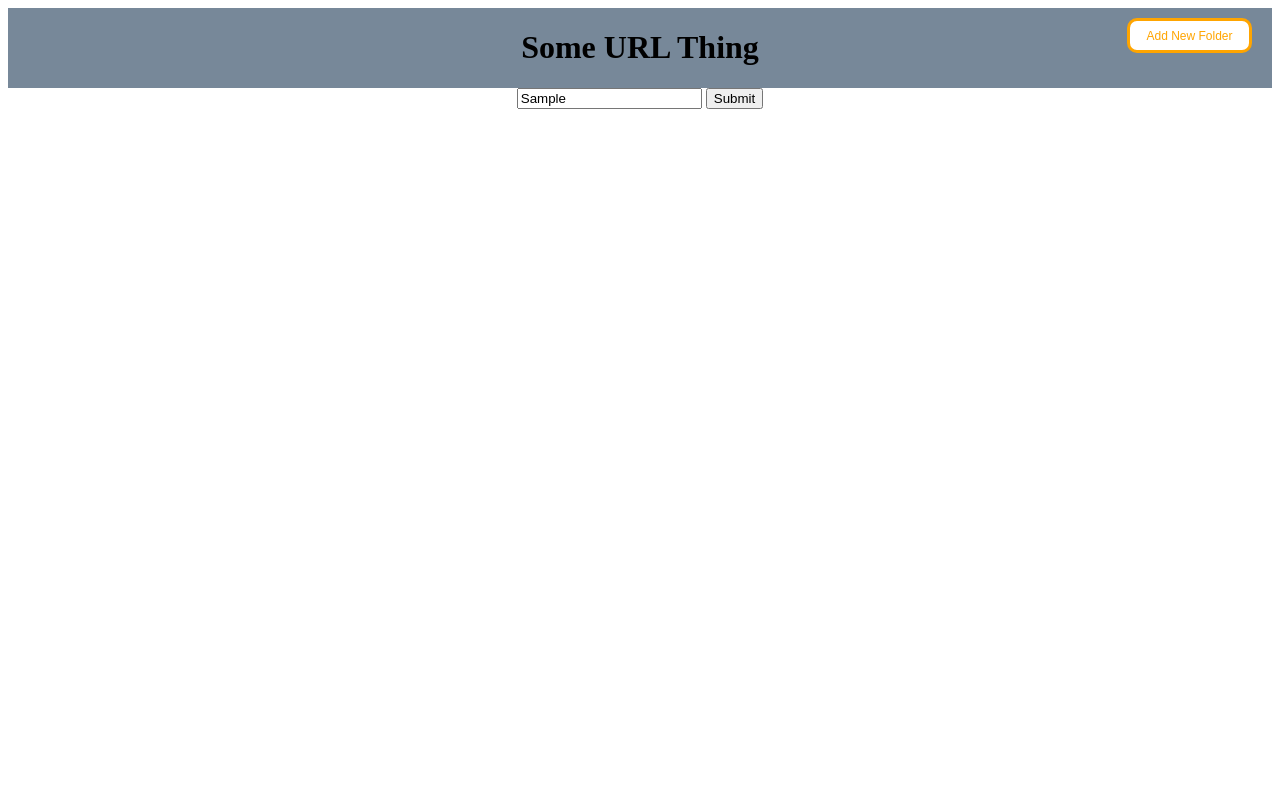
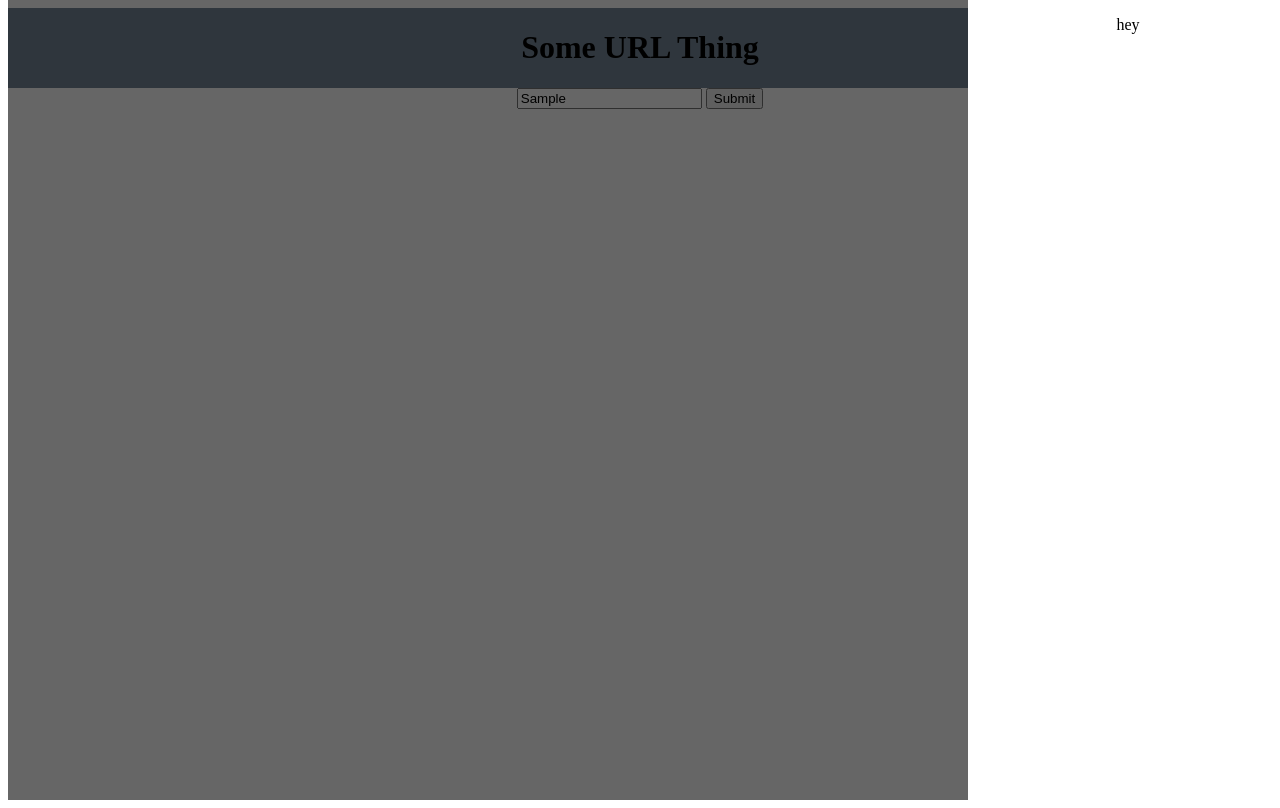
Before and after one commit to ActionJonny/jet-fuel, a plain HTML site: page index.html in a window 1280 px wide. Both pictures are taken after typing "Sample" into the empty fields and a click on the button "Add New Folder". Drawn offline with nearby package versions, Linux system fonts and the light colour scheme.

Commit message:
add side bar div and event listener for folder button

```diff
--- a/index.html
+++ b/index.html
@@ -6,11 +6,11 @@
     <link rel="stylesheet" href="style.css" type="text/css">
     <title>Some URL Thing</title>
   </head>
-  <body>
+  <body class='body'>
 
     <header>
-      <h1>Some URL Thing</h1>
-      <button class="currentFolder">Add New Folder</button>
+      <h1 class="logo">Some URL Thing</h1>
+      <button class="current-folder">Add New Folder</button>
     </header>
 
     <form>
@@ -18,7 +18,16 @@
       <input type="submit" name="" value="Submit">
     </form>
 
-    <section class="folders"></section>
+    <section class="folders">
+      <div class="filter-body">
+
+      </div>
+      <div class="folder-div">
+        <p>
+          hey
+        </p>
+      </div>
+    </section>
 
     <script src="https://ajax.googleapis.com/ajax/libs/jquery/3.2.1/jquery.min.js"></script>
     <script type="text/javascript" src="script.js"></script>
--- a/script.js
+++ b/script.js
@@ -0,0 +1,7 @@
+console.log("working");
+console.log($('.logo').text());
+
+
+$('.current-folder').on('click', function () {
+  $('.folders').css('display','block')
+})
--- a/style.css
+++ b/style.css
@@ -10,11 +10,11 @@ header {
   background-color: lightslategrey;
 }
 
-h1 {
+.logo {
   text-align: center;
 }
 
-.currentFolder {
+.current-folder {
   position: absolute;
   top: 10px;
   right: 20px;
@@ -27,7 +27,31 @@ h1 {
   color: orange;
 }
 
-.currentFolder:hover {
+.current-folder:hover {
   background-color: orange;
   color: white;
+  cursor: pointer;
 }
+
+.folders{
+  display: none;
+  position: absolute;
+  height: 100%;
+  width: 100%;
+  top: 0;
+}
+
+.filter-body{
+  background-color: rgba(0, 0, 0, 0.6);
+  width: 75%;
+  height: 100%;
+  float: left;
+}
+
+.folder-div{
+  width: 25%;
+  height: 100%;
+
+  float: right;
+  background-color: white;
+}
```
